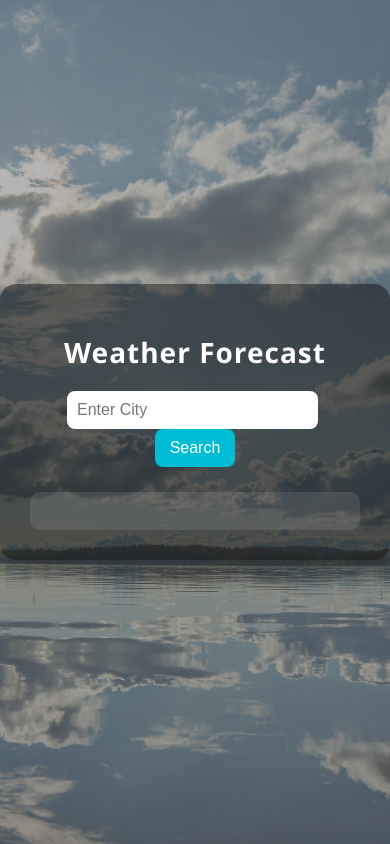
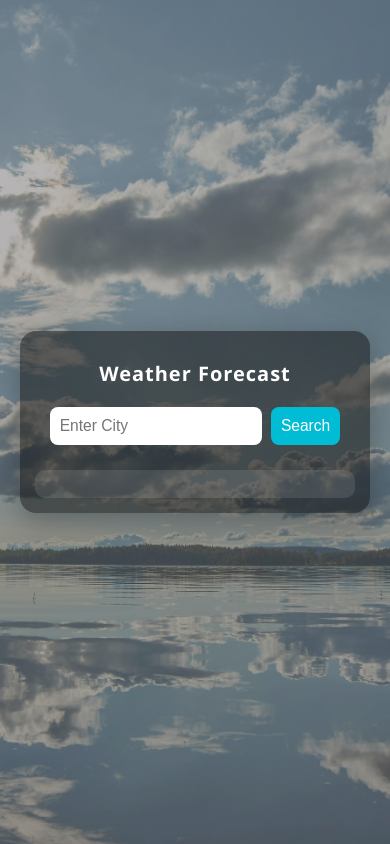
Before and after one commit to Jawad-404/WeatherForcast, a plain HTML site: page index.html in a window 390 px wide. Drawn offline with Linux system fonts and the light colour scheme.

Commit message:
last commit

```diff
--- a/style.css
+++ b/style.css
@@ -1,17 +1,20 @@
 body {
   margin: 0;
   font-family: 'Segoe UI', Tahoma, Geneva, Verdana, sans-serif;
-  background: url('wolfgang-hasselmann-bR_-gllg7Bs-unsplash.jpg')  no-repeat center center fixed;
+  background: url('wolfgang-hasselmann-bR_-gllg7Bs-unsplash.jpg') no-repeat center center fixed;
   background-size: cover;
   color: white;
   display: flex;
   justify-content: center;
   align-items: center;
-  height: 100vh;
+  min-height: 100vh;
   position: relative;
   z-index: 1;
+  padding: 20px;
+  box-sizing: border-box;
 }
-body::before{
+
+body::before {
   content: '';
   position: absolute;
   top: 0;
@@ -24,7 +27,7 @@ body::before{
 
 .container {
   background-color: rgba(12, 12, 12, 0.495);
-    padding: 30px;
+  padding: clamp(15px, 5vw, 30px);
   border-radius: 16px;
   box-shadow: 0 8px 32px rgba(0,0,0,0.3);
   text-align: center;
@@ -34,16 +37,16 @@ body::before{
 
 h1 {
   margin-bottom: 20px;
-    font-size: 28px;
+  font-size: clamp(20px, 5vw, 28px);
   letter-spacing: 1px;
 }
 
 input[type="text"] {
   padding: 10px;
-    width: 70%;
+  width: 65%;
   border-radius: 8px;
   border: none;
-    font-size: 16px;
+  font-size: clamp(14px, 4vw, 16px);
   margin-right: 5px;
   outline: none;
 }
@@ -55,7 +58,7 @@ body::before{
   color: white;
   border-radius: 8px;
   cursor: pointer;
-    font-size: 16px;
+  font-size: clamp(14px, 4vw, 16px);
   transition: background-color 0.3s ease;
 }
 
@@ -70,6 +73,49 @@ body::before{
   border-radius: 10px;
 }
 
-  .forecast h3, .forecast h5 {
+.forecast h3 {
   margin: 8px 0;
+  font-size: clamp(18px, 5vw, 22px);
 }
+
+.forecast h5 {
+  margin: 8px 0;
+  font-size: clamp(14px, 4vw, 16px);
+}
+
+
+
+
+/* Small devices (phones) */
+@media (max-width: 480px) {
+  .container {
+    width: 95%;
+    padding: 15px;
+  }
+
+  input[type="text"] {
+    width: 60%;
+  }
+
+  button {
+    padding: 10px;
+  }
+
+  .forecast {
+    padding: 10px;
+  }
+}
+
+/* Medium devices (tablets) */
+@media (min-width: 481px) and (max-width: 768px) {
+  .container {
+    width: 85%;
+  }
+}
+
+/* Large devices (laptops/desktops) */
+@media (min-width: 769px) {
+  .container {
+    width: 80%;
+  }
+}
```
Lines whose indentation alone changed are shown as unchanged.
